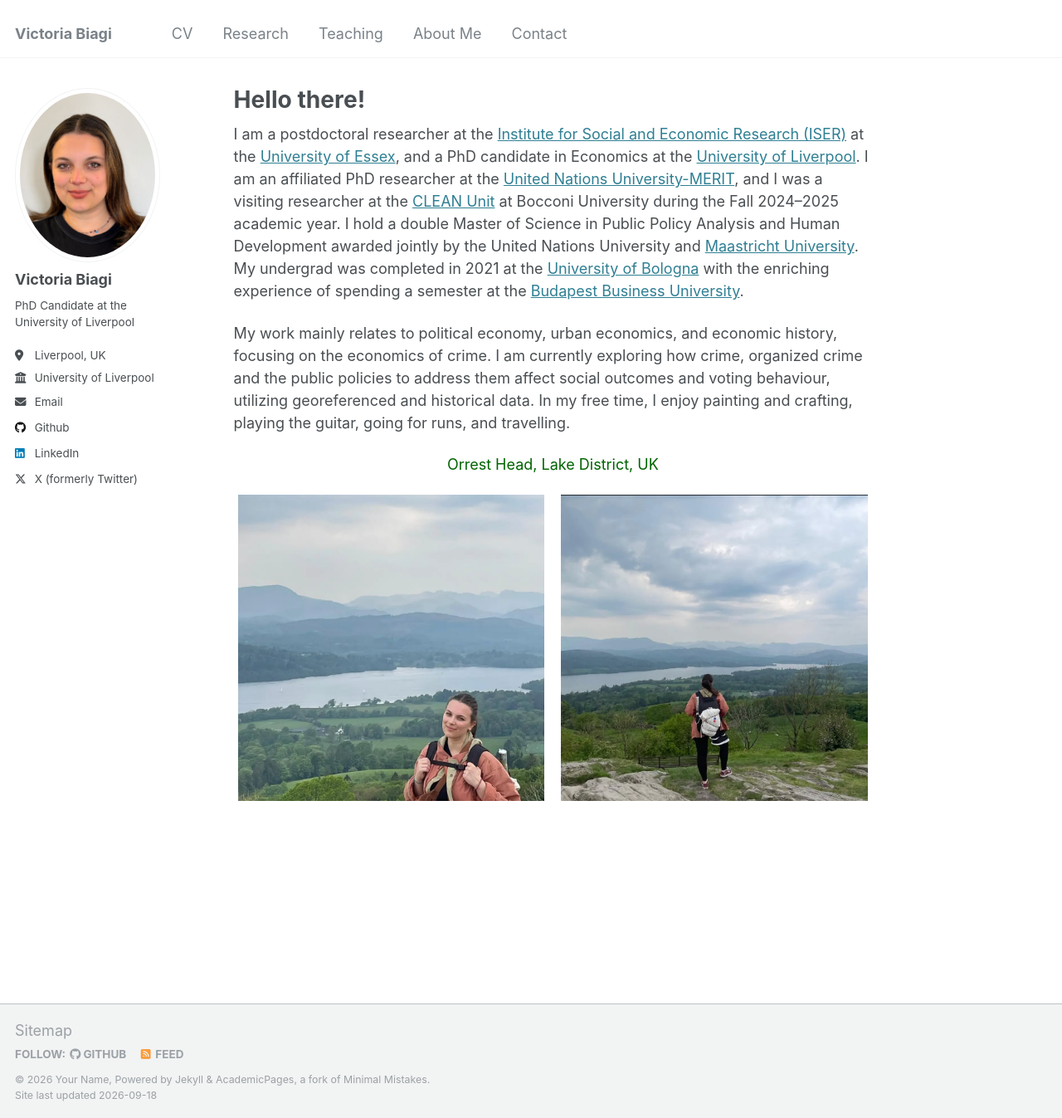
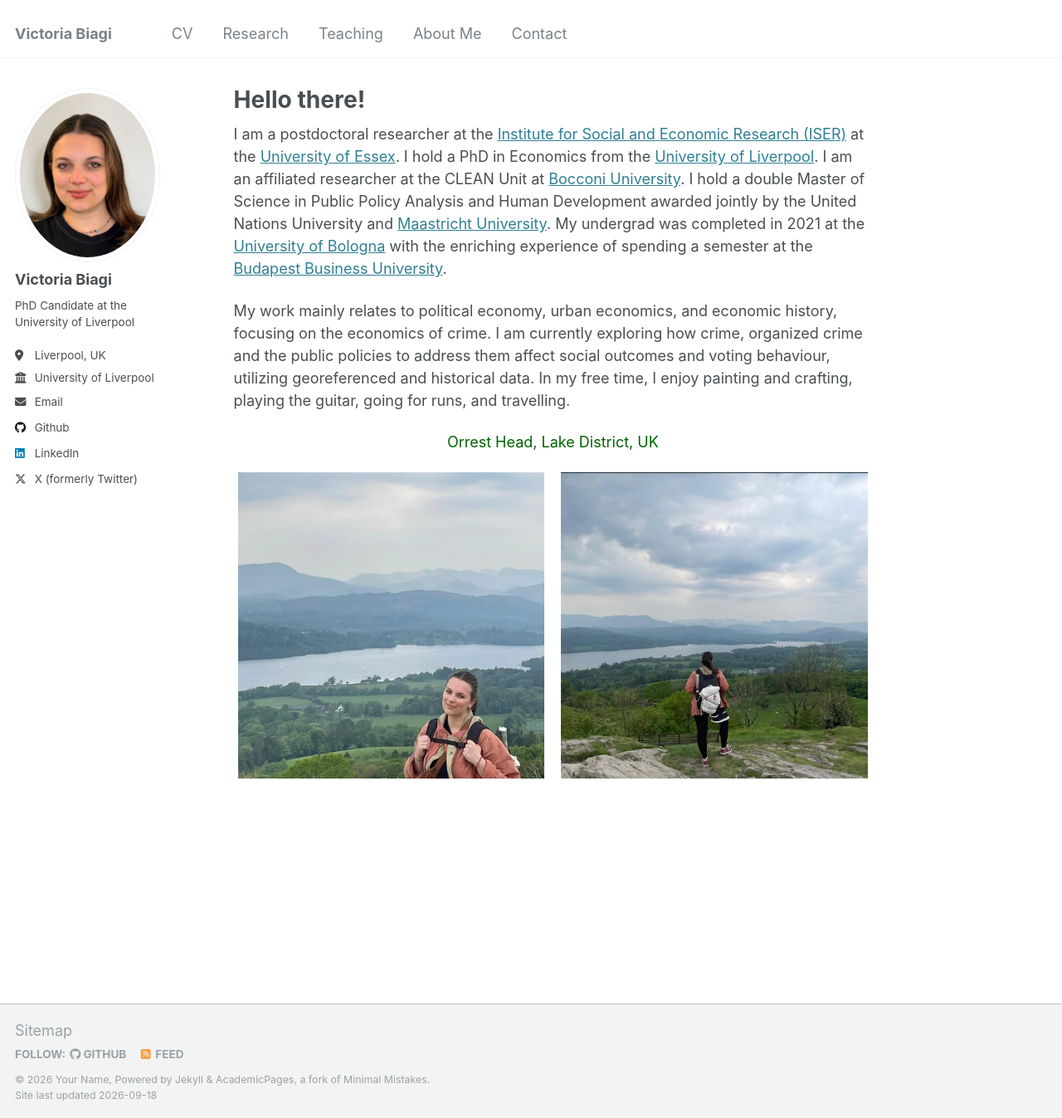
Before and after one commit to victoriabiagi/victoriabiagi.github.io, a Jekyll site: the page built from _pages/about.md, in a window 1280 px wide and 1347 px high. Shown: the whole window at 83% size. Built offline with Jekyll 4.4.1, drawn with Linux system fonts in a browser that asks for light colours.

Commit message:
Update about.md

```diff
--- a/_pages/about.md
+++ b/_pages/about.md
@@ -7,7 +7,7 @@ redirect_from:
   - /about.html
 ---
 
-I am a postdoctoral researcher at the [Institute for Social and Economic Research (ISER)](https://www.iser.essex.ac.uk/) at the [University of Essex](https://www.essex.ac.uk/), and a PhD candidate in Economics at the [University of Liverpool](https://www.liverpool.ac.uk/). I am an affiliated PhD researcher at the [United Nations University-MERIT](https://unu.edu/merit), and I was a visiting researcher at the [CLEAN Unit](https://clean.unibocconi.eu/) at Bocconi University during the Fall 2024–2025 academic year. I hold a double Master of Science in Public Policy Analysis and Human Development awarded jointly by the United Nations University and [Maastricht University](https://www.maastrichtuniversity.nl/). My undergrad was completed in 2021 at the [University of Bologna](https://www.unibo.it/en) with the enriching experience of spending a semester at the [Budapest Business University](https://uni-bge.hu/en).
+I am a postdoctoral researcher at the [Institute for Social and Economic Research (ISER)](https://www.iser.essex.ac.uk/) at the [University of Essex](https://www.essex.ac.uk/). I hold a PhD in Economics from the [University of Liverpool](https://www.liverpool.ac.uk/). I am an affiliated researcher at the CLEAN Unit at [Bocconi University](https://inspire.unibocconi.eu/people/victoria-biagi). I hold a double Master of Science in Public Policy Analysis and Human Development awarded jointly by the United Nations University and [Maastricht University](https://www.maastrichtuniversity.nl/). My undergrad was completed in 2021 at the [University of Bologna](https://www.unibo.it/en) with the enriching experience of spending a semester at the [Budapest Business University](https://uni-bge.hu/en).
 
 My work mainly relates to political economy, urban economics, and economic history, focusing on the economics of crime. I am currently exploring how crime, organized crime and the public policies to address them affect social outcomes and voting behaviour, utilizing georeferenced and historical data. In my free time, I enjoy painting and crafting, playing the guitar, going for runs, and travelling.
 
```
